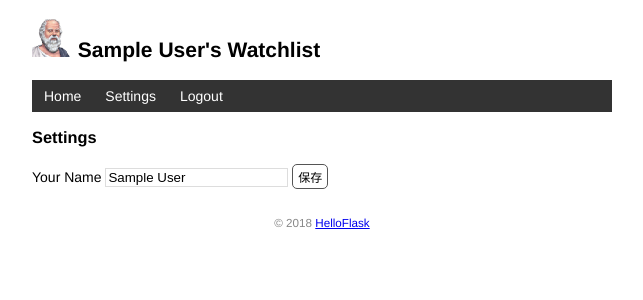
After one commit to cooleye/my-watch-list, a Flask app: page /settings in a window 1280 px wide. The commit adds this page. Shown: the top 300 px of the page, without its empty margins (318-961 px from the left). Run offline with Flask 3, Linux system fonts and the light colour scheme; the visitor is signed in with stand-in values (Sample User, id 1).

Commit message:
添加了权限验证

```diff
--- a/app.py
+++ b/app.py
@@ -1,10 +1,16 @@
+# ==========================导入依赖==========================
 import os
 import sys
 from flask import Flask,render_template
 from flask import request, url_for, redirect, flash
 from markupsafe import escape
 from flask_sqlalchemy import SQLAlchemy
+from werkzeug.security import generate_password_hash, check_password_hash
+from flask_login import UserMixin,LoginManager,login_user,logout_user,login_required,current_user
+import click
 
+
+# ==========================初始化==========================
 WIN = sys.platform.startswith('win')
 if WIN:  # 如果是 Windows 系统，使用三个斜线
     prefix = 'sqlite:///'
@@ -21,16 +27,33 @@ app.config['SECRET_KEY'] = 'dev'  # 等同于 app.secret_key = 'dev'
 db = SQLAlchemy(app)
 
 
-class User(db.Model):  # 表名将会是 user（自动生成，小写处理）
+# ==========================数据库模型定义==========================
+# User用户模型
+class User(db.Model,UserMixin):  # 表名将会是 user（自动生成，小写处理）
     id = db.Column(db.Integer, primary_key=True)  # 主键
     name = db.Column(db.String(20))  # 名字
+    username = db.Column(db.String(20))  # 用户名
+    password_hash = db.Column(db.String(128))  # 密码散列值
+    def set_password(self, password):  # 用来设置密码的方法，接受密码作为参数
+        self.password_hash = generate_password_hash(password)  # 将生成的密码保持到对应字段
 
+    def validate_password(self, password):  # 用于验证密码的方法，接受密码作为参数
+        return check_password_hash(self.password_hash, password)  # 返回布尔值
 
+# 电影模型
 class Movie(db.Model):  # 表名将会是 movie
     id = db.Column(db.Integer, primary_key=True)  # 主键
     title = db.Column(db.String(60))  # 电影标题
     year = db.Column(db.String(4))  # 电影年份
 
+
+login_manager = LoginManager(app)  # 实例化扩展类
+login_manager.login_view = 'login'
+login_manager.login_message  = '❌自定义错误提示信息：无权访问'
+@login_manager.user_loader
+def load_user(user_id):  # 创建用户加载回调函数，接受用户 ID 作为参数
+    user = User.query.get(int(user_id))  # 用 ID 作为 User 模型的主键查询对应的用户
+    return user  # 返回用户对象
 
 @app.context_processor
 def inject_user():  # 函数名可以随意修改
@@ -38,10 +61,44 @@ def inject_user():  # 函数名可以随意修改
     return dict(user=user)  # 需要返回字典，等同于 return {'user': user}
 
 
+# ==========================定义路由==========================
+@app.route('/login', methods=['GET', 'POST'])
+def login():
+    if request.method == 'POST':
+        username = request.form['username']
+        password = request.form['password']
+
+        if not username or not password:
+            flash('Invalid input.')
+            return redirect(url_for('login'))
+
+        user = User.query.first()
+        # 验证用户名和密码是否一致
+        if username == user.username and user.validate_password(password):
+            login_user(user)  # 登入用户
+            flash('Login success.')
+            return redirect(url_for('index'))  # 重定向到主页
+
+        flash('Invalid username or password.')  # 如果验证失败，显示错误消息
+        return redirect(url_for('login'))  # 重定向回登录页面
+
+    return render_template('login.html')
+
+
+@app.route('/logout')
+@login_required  # 用于视图保护，后面会详细介绍
+def logout():
+    logout_user()  # 登出用户
+    flash('Goodbye.')
+    return redirect(url_for('index'))  # 重定向回首页
+
+
 @app.route('/',methods=['GET', 'POST'])
 def index():
 
     if request.method == 'POST':  # 判断是否是 POST 请求
+        if not current_user.is_authenticated:  # 如果当前用户未认证
+            return redirect(url_for('index'))  # 重定向到主页
         # 获取表单数据
         title = request.form.get('title')  # 传入表单对应输入字段的 name 值
         year = request.form.get('year')
@@ -61,6 +118,7 @@ def index():
 
 
 @app.route('/movie/edit/<int:movie_id>', methods=['GET', 'POST'])
+@login_required
 def edit(movie_id):
     movie = Movie.query.get_or_404(movie_id)
 
@@ -82,12 +140,36 @@ def edit(movie_id):
 
 
 @app.route('/movie/delete/<int:movie_id>', methods=['POST'])  # 限定只接受 POST 请求
+@login_required  # 登录保护
 def delete(movie_id):
     movie = Movie.query.get_or_404(movie_id)  # 获取电影记录
     db.session.delete(movie)  # 删除对应的记录
     db.session.commit()  # 提交数据库会话
     flash('Item deleted.')
     return redirect(url_for('index'))  # 重定向回主页
+
+
+@app.route('/settings', methods=['GET', 'POST'])
+@login_required
+def settings():
+    if request.method == 'POST':
+        name = request.form['name']
+
+        if not name or len(name) > 20:
+            flash('Invalid input.')
+            return redirect(url_for('settings'))
+
+        current_user.name = name
+        # current_user 会返回当前登录用户的数据库记录对象
+        # 等同于下面的用法
+        # user = User.query.first()
+        # user.name = name
+        db.session.commit()
+        flash('Settings updated.')
+        return redirect(url_for('index'))
+
+    return render_template('settings.html')
+
 
 @app.route('/home')
 def home():
@@ -103,8 +185,7 @@ def page_not_found(e):
     return render_template('404.html'), 404
 
 
-
-import click
+# ==========================定义命令==========================
 
 @app.cli.command()  # 注册为命令，可以传入 name 参数来自定义命令
 @click.option('--drop', is_flag=True, help='Create after drop.')  # 设置选项
@@ -141,3 +222,28 @@ def forge():
 
     db.session.commit()
     click.echo('Done.')
+
+
+    # find max number in list
+
+
+@app.cli.command()
+@click.option('--username', prompt=True, help='The username used to login.')
+@click.option('--password', prompt=True, hide_input=True, confirmation_prompt=True, help='The password used to login.')
+def admin(username, password):
+    """Create user."""
+    db.create_all()
+
+    user = User.query.first()
+    if user is not None:
+        click.echo('Updating user...')
+        user.username = username
+        user.set_password(password)  # 设置密码
+    else:
+        click.echo('Creating user...')
+        user = User(username=username, name='Admin')
+        user.set_password(password)  # 设置密码
+        db.session.add(user)
+
+    db.session.commit()  # 提交数据库会话
+    click.echo('Done.')
--- a/templates/base.html
+++ b/templates/base.html
@@ -25,11 +25,20 @@
         class="avatar"
         src="{{ url_for('static', filename='images/avatar.png') }}"
       />
-      {{ user.name }}'s Watchlist
+      {% if current_user.is_authenticated %}
+      <span>  {{ user.name }}'s </span>
+      {% endif %}
+      Watchlist
     </h2>
     <nav>
       <ul>
         <li><a href="{{ url_for('index') }}">Home</a></li>
+        {% if current_user.is_authenticated %}
+        <li><a href="{{ url_for('settings') }}">Settings</a></li>
+        <li><a href="{{ url_for('logout') }}">Logout</a></li>
+        {% else %}
+        <li><a href="{{ url_for('login') }}">Login</a></li>
+        {% endif %}
       </ul>
     </nav>
     {% block content %}{% endblock %}
--- /dev/null
+++ b/templates/settings.html
@@ -0,0 +1,9 @@
+{% extends 'base.html' %}
+
+{% block content %}
+<h3>Settings</h3>
+<form method="post">
+    Your Name <input type="text" name="name" autocomplete="off" required value="{{ current_user.name }}">
+    <input class="btn" type="submit" name="submit" value="保存">
+</form>
+{% endblock %}
```
Also changed, not shown: templates/index.html (+7 -2 lines), templates/login.html (added, +13 -0 lines).
